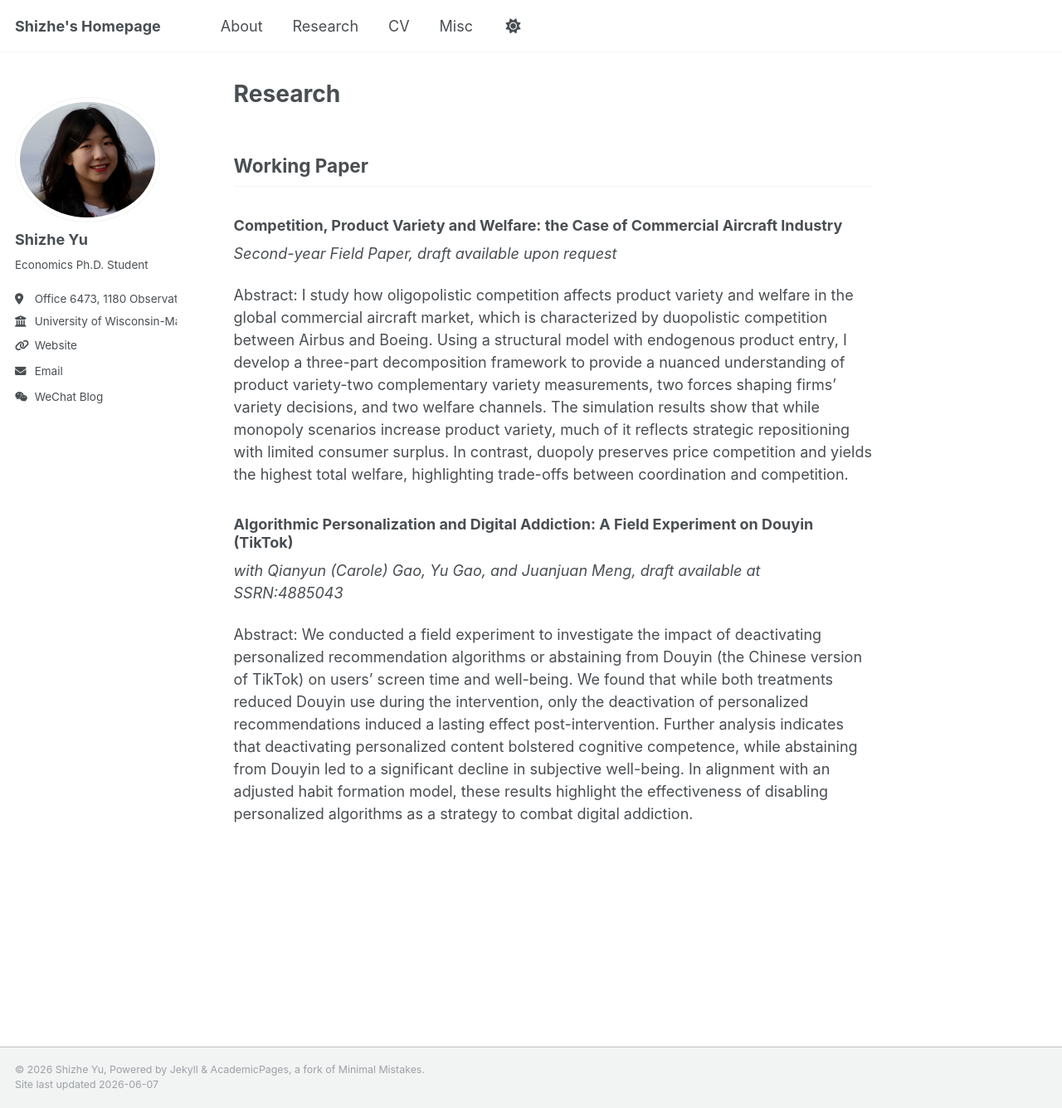
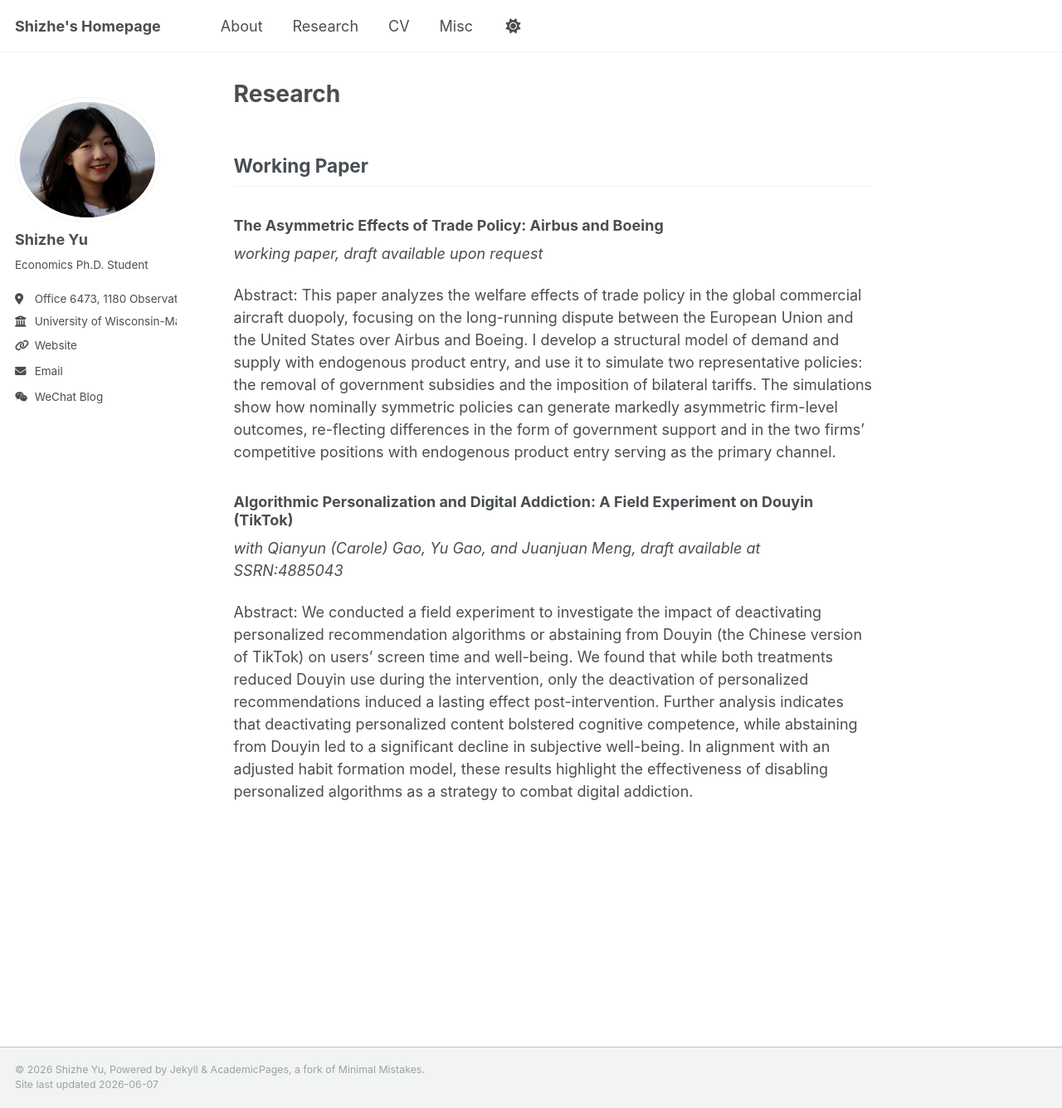
Before and after one commit to shizhe-yu/shizhe-yu.github.io, a Jekyll site: the page built from _pages/research.md, in a window 1280 px wide and 1335 px high. Shown: the whole window at 83% size. Built offline with Jekyll 4.4.1, drawn with Linux system fonts in a browser that asks for light colours.

Commit message:
Update research.md

```diff
--- a/_pages/research.md
+++ b/_pages/research.md
@@ -6,10 +6,10 @@ author_profile: true
 ---
 ## Working Paper
 
-### Competition, Product Variety and Welfare: the Case of Commercial Aircraft Industry
-*Second-year Field Paper, draft available upon request*
+### The Asymmetric Effects of Trade Policy: Airbus and Boeing
+*working paper, draft available upon request*
 
-Abstract: I study how oligopolistic competition affects product variety and welfare in the global commercial aircraft market, which is characterized by duopolistic competition between Airbus and Boeing. Using a structural model with endogenous product entry, I develop a three-part decomposition framework to provide a nuanced understanding of product variety-two complementary variety measurements, two forces shaping firms' variety decisions, and two welfare channels. The simulation results show that while monopoly scenarios increase product variety, much of it reflects strategic repositioning with limited consumer surplus. In contrast, duopoly preserves price competition and yields the highest total welfare, highlighting trade-offs between coordination and competition.
+Abstract: This paper analyzes the welfare effects of trade policy in the global commercial aircraft duopoly, focusing on the long-running dispute between the European Union and the United States over Airbus and Boeing. I develop a structural model of demand and supply with endogenous product entry, and use it to simulate two representative policies: the removal of government subsidies and the imposition of bilateral tariffs. The simulations show how nominally symmetric policies can generate markedly asymmetric firm-level outcomes, re-flecting differences in the form of government support and in the two firms’ competitive positions with endogenous product entry serving as the primary channel.
 
 
 ### Algorithmic Personalization and Digital Addiction: A Field Experiment on Douyin (TikTok)
```
